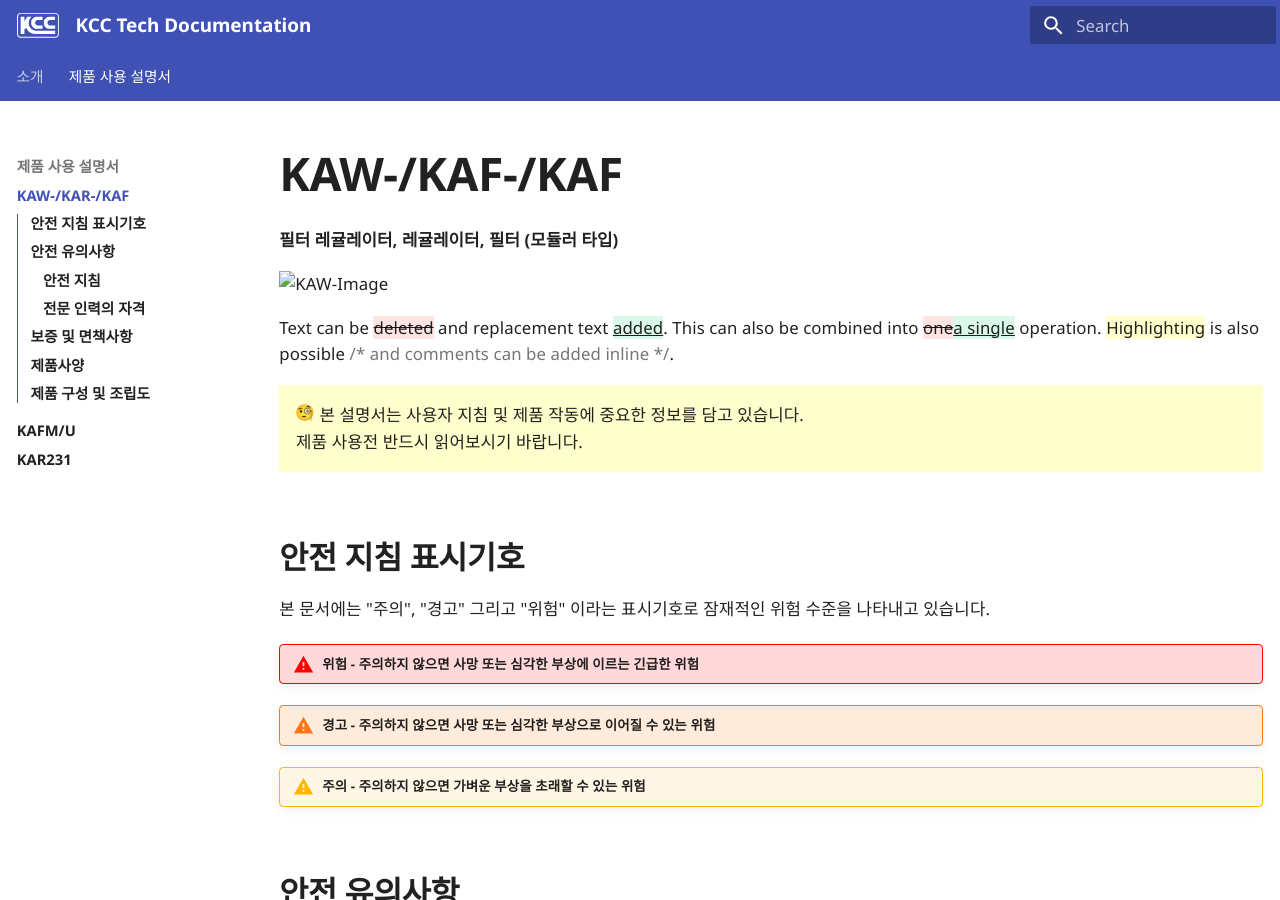
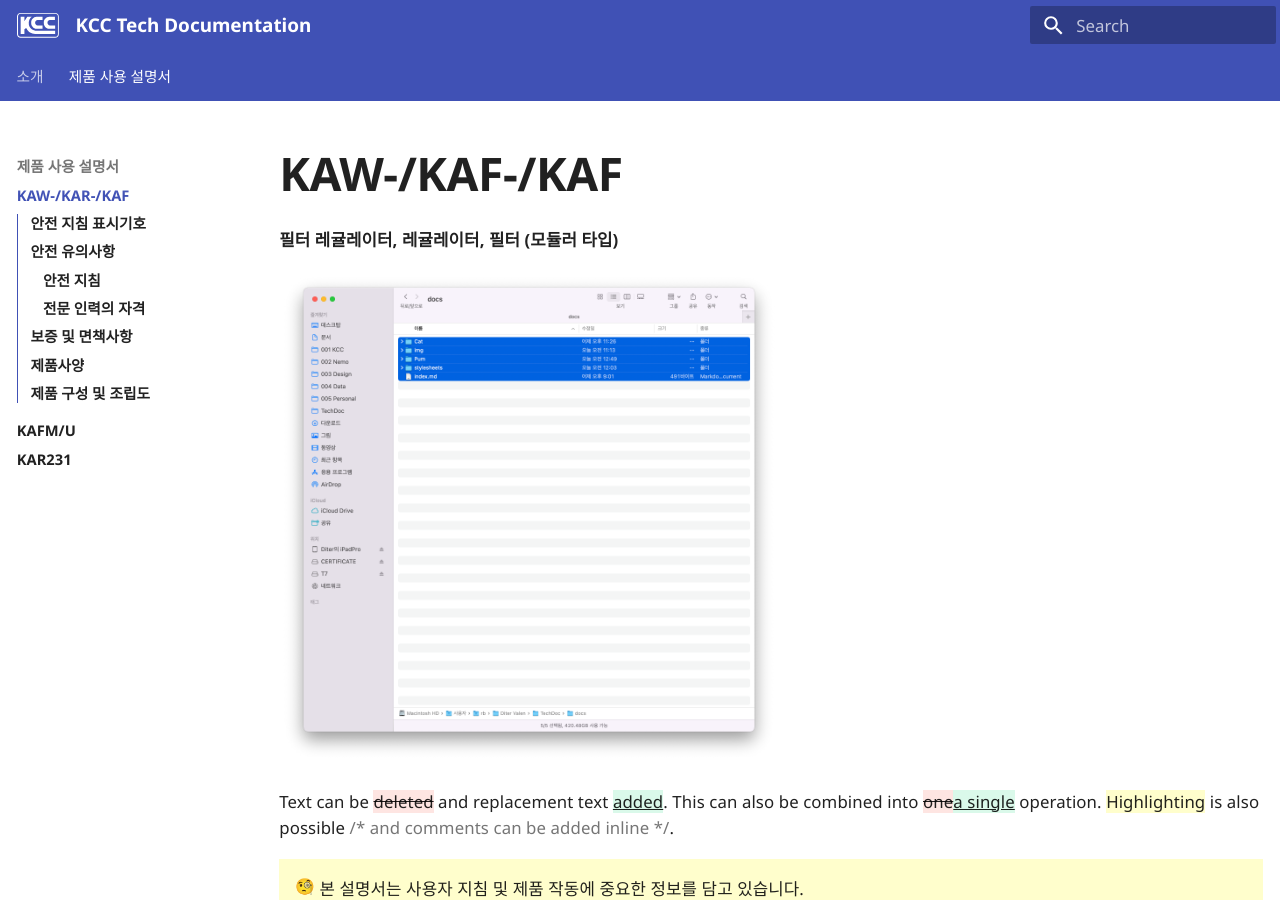
Before and after one commit to hopenspring/TechDoc, an MkDocs documentation site: the page built from docs/Pum/series/kaw_m.md, in a window 1280 px wide and 900 px high. Built offline with MkDocs 1.6.1 and Material for MkDocs 9.7.7, drawn with Linux system fonts in a browser that asks for light colours; emoji names are drawn with the system emoji font.

```diff
--- a/docs/Pum/series/kaw_m.md
+++ b/docs/Pum/series/kaw_m.md
@@ -5,7 +5,7 @@ hide:
 # KAW-/KAF-/KAF
 **필터 레귤레이터, 레귤레이터, 필터 (모듈러 타입)**
 
-![KAW-Image](img/sample.png){style="width:500px"}
+![KAW-Image](/img/sample.png){style="width:500px"}
 
 
 Text can be {--deleted--} and replacement text {++added++}. This can also be
--- a/mkdocs.yml
+++ b/mkdocs.yml
@@ -19,7 +19,6 @@ markdown_extensions:
   - tables
 
 
-
 theme:
   name: material
   features:
@@ -36,7 +35,6 @@ theme:
   palette:
     scheme: default
     primary: indigo
-
 
 plugins:
   - search:
@@ -68,3 +66,4 @@ copyright: Copyright &copy; 2022. KCC Co., Ltd. All rights reserved.
 
 extra:
   generator: false
+  homepage: https://hopenspring.github.io/TechDoc/
```
Also changed, not shown: 3 other files.
